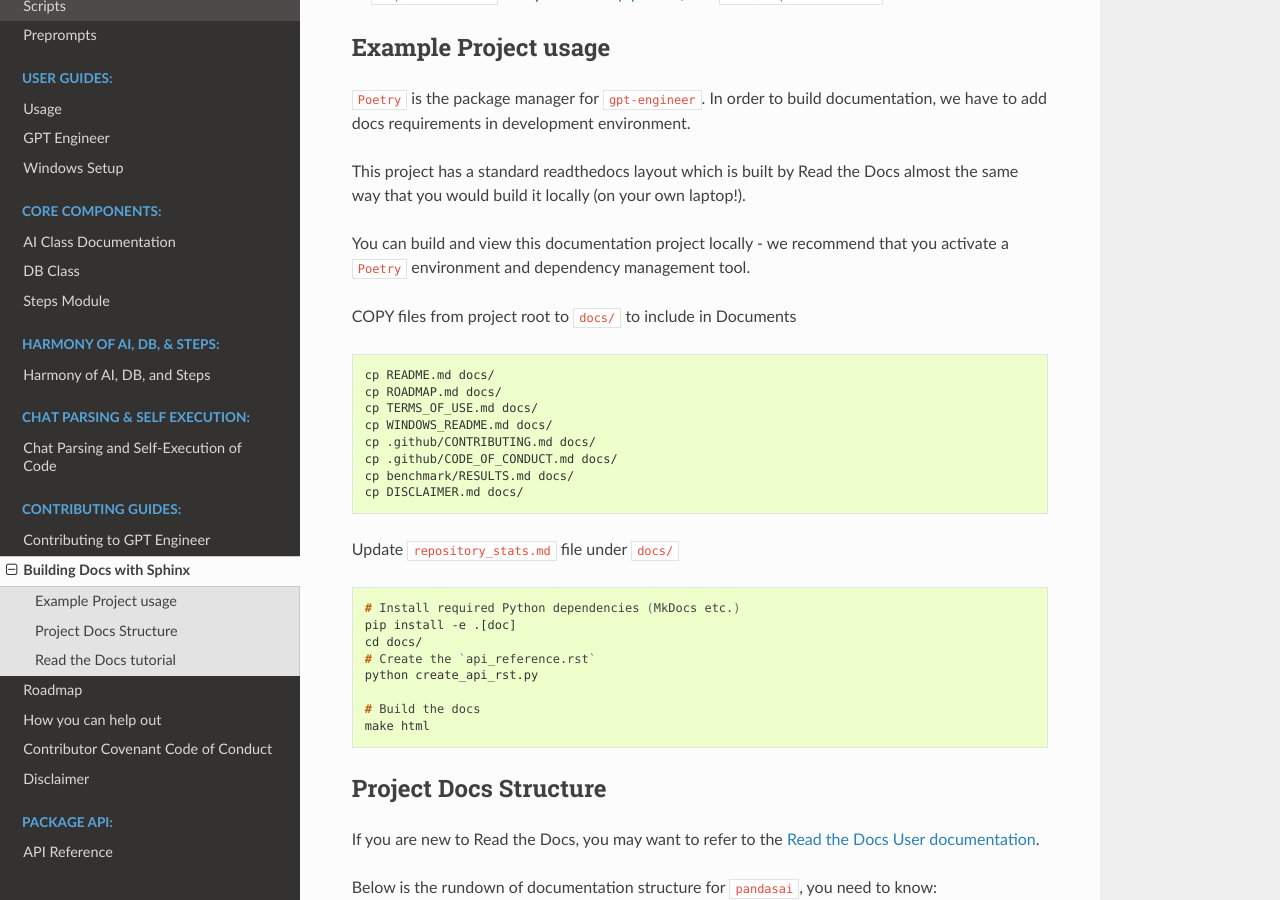
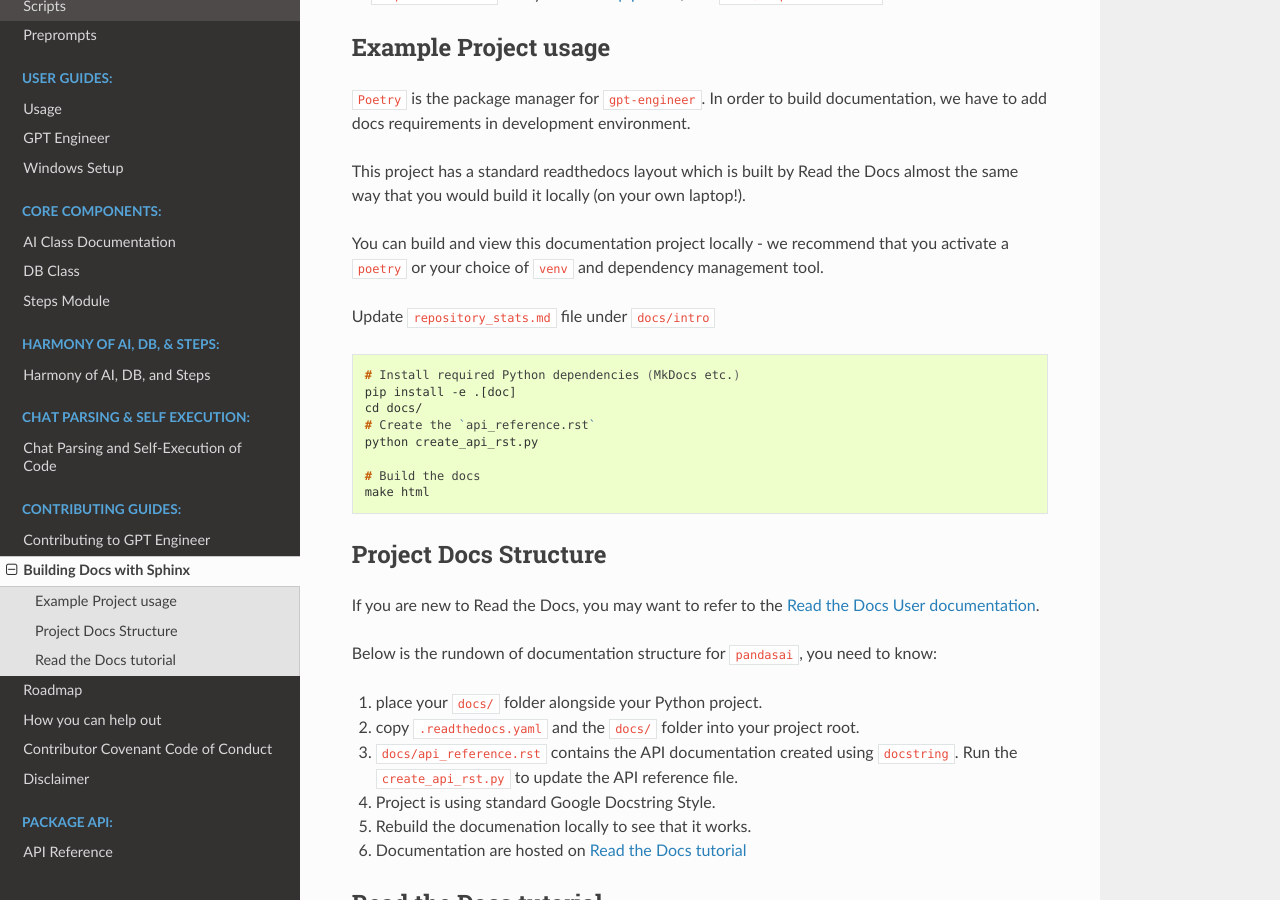
Before and after one commit to gpt-engineer-org/gpt-engineer, a Sphinx documentation site: the page built from docs/DOCS_BUILDING.md, in a window 1280 px wide and 900 px high, scrolled down 543 px. Built offline with Sphinx 7.4.7 and the Read the Docs theme 2.0.0, drawn with Linux system fonts in a browser that asks for light colours; pages that are not in the unit, such as notebooks, are missing from menus.

Commit message:
updated the instructions

````diff
--- a/docs/DOCS_BUILDING.md
+++ b/docs/DOCS_BUILDING.md
@@ -27,21 +27,10 @@ development environment.
 This project has a standard readthedocs layout which is built by Read the Docs almost the same way that you would build it
 locally (on your own laptop!).
 
-You can build and view this documentation project locally - we recommend that you activate a `Poetry` environment
+You can build and view this documentation project locally - we recommend that you activate a `poetry` or your choice of `venv`
 and dependency management tool.
 
-COPY files from project root to `docs/` to include in Documents
-```console
-cp README.md docs/
-cp ROADMAP.md docs/
-cp TERMS_OF_USE.md docs/
-cp WINDOWS_README.md docs/
-cp .github/CONTRIBUTING.md docs/
-cp .github/CODE_OF_CONDUCT.md docs/
-cp benchmark/RESULTS.md docs/
-cp DISCLAIMER.md docs/
-```
-Update `repository_stats.md` file under `docs/`
+Update `repository_stats.md` file under `docs/intro`
 
 ```console
 # Install required Python dependencies (MkDocs etc.)
````
